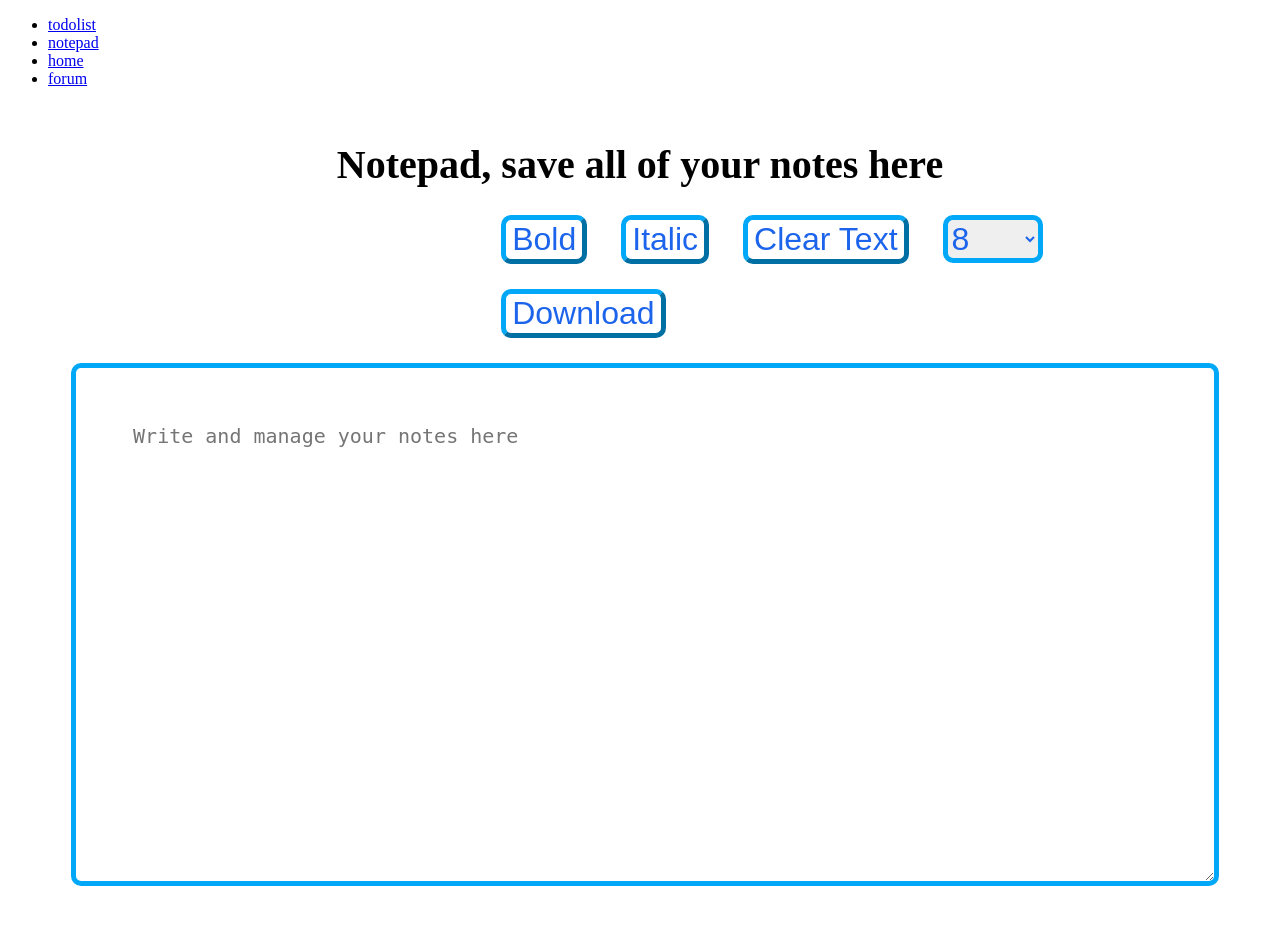
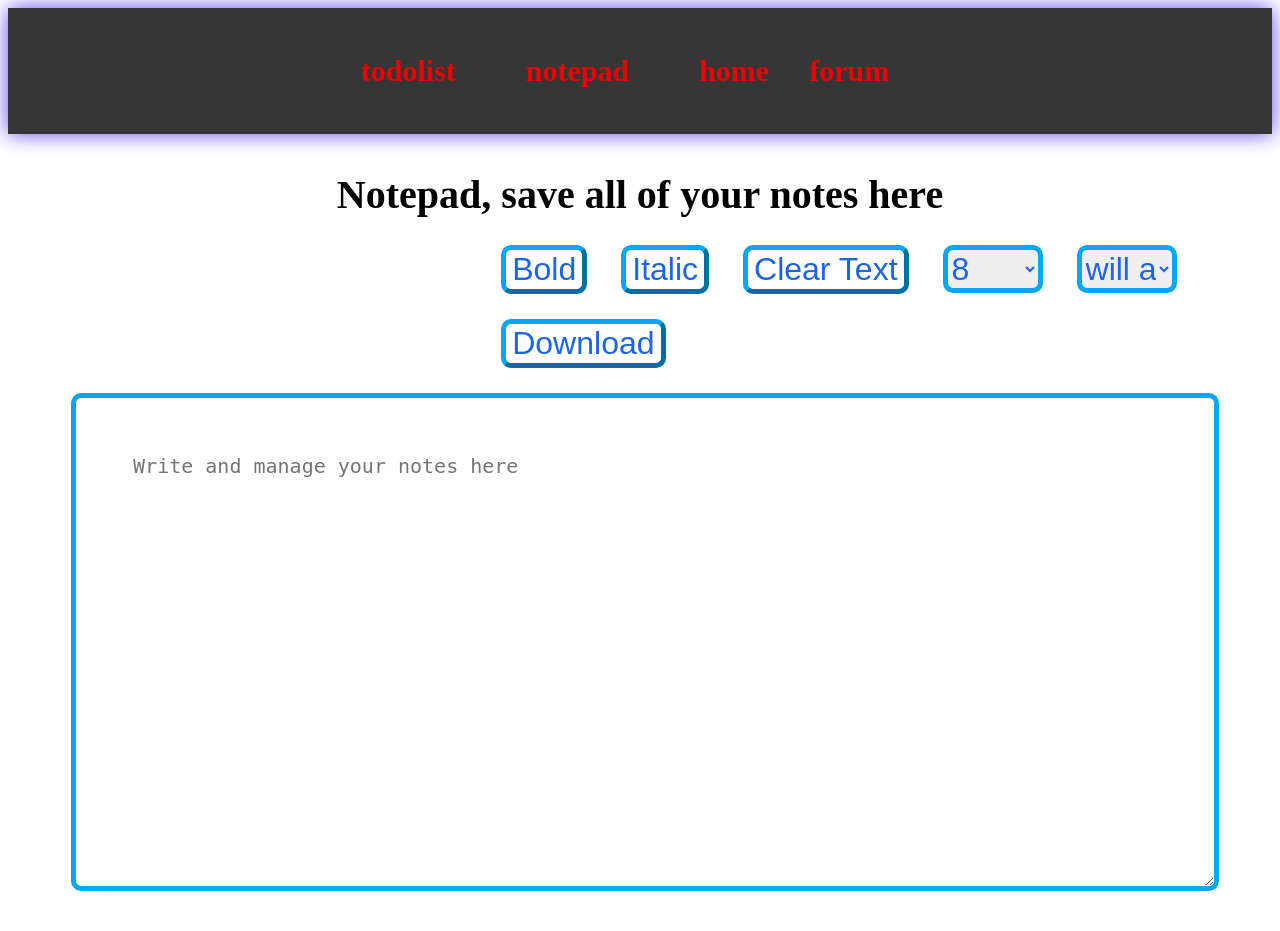
Before and after one commit to PRO-grammersss/Edu-hub, a Python web app: template notepad/templates/notepad.html in a window 1280 px wide. Before the commit the page ends 886 px from the top, so only its background shows below. Run offline with Jinja, Linux system fonts and the light colour scheme; the template is opened without the code that fills it, so the values that code supplies are empty.

Commit message:
very good looking navigation page

```diff
--- a/notepad/templates/notepad.html
+++ b/notepad/templates/notepad.html
@@ -6,9 +6,9 @@
     <header>
         <ul>
             <li><a target="_blank" href="todolist.html">todolist</a></li>
-            <li><a target="_blank" href="notepad.html">notepad</a></li>
+            <li><a target="_blank" href="notepad/templates/notepad.html">notepad</a></li>
             <li><a target="_blank" href="index.html">home</a></li>
-            <li><a target="_blank" href="forum.html">forum</a></li>
+            <li><a target="_blank" href="/forum/template/forum.html">forum</a></li>
         </ul>
     </header>
 </head>
@@ -41,7 +41,17 @@
                 <option value='36'>36</option>
                 <option value='38'>38</option>
                 <option value='40'>40</option>
+                <option value='42'>42</option>
+                <option value='44'>44</option>
+                <option value='46'>46</option>
+                <option value='48'>48</option>
+                <option value='50'>50</option>
             </select>
+            <select id="changefontdropdown" onchange="javascript:fontchange()" class="changefont">
+                <option value='will add later'>will add later</option>
+                <option value='will add later'>will add later</option>
+                <option value='will add later'>will add later</option>
+                </select>
             <button onclick="saveTextAsFile(notesarea.value,'notes.txt')">Download</button>
         </div>
         <textarea id="notesarea" class="mainnotesarea" placeholder="Write and manage your notes here"></textarea>
--- a/notepad/templates/notepad.js
+++ b/notepad/templates/notepad.js
@@ -36,3 +36,9 @@ function fontsizechange() {
     };
 
 }
+
+function fontchange() {
+
+
+
+}
--- a/notepad/templates/notepadstyle.css
+++ b/notepad/templates/notepadstyle.css
@@ -8,6 +8,17 @@
 }
 
 .fontsize {
+    color: rgb(27, 100, 235);
+    margin-left: 30px;
+    margin-bottom: 25px;
+    font-size: 32px;
+    border-radius: 10px;
+    width: 100px;
+    border-color: #00a8f7;
+    border-width: thick;
+}
+
+.changefont {
     color: rgb(27, 100, 235);
     margin-left: 30px;
     margin-bottom: 25px;
@@ -50,7 +61,45 @@ h1 {
 
 .mainnotesarea {
     width: 90%;
-    height: 400px;
+    height: 375px;
     justify-content: center;
     align-items: center;
 }
+
+header,
+ul {
+    display: flex;
+    flex-direction: row;
+    align-items: center;
+    justify-content: center;
+    padding: 15px 0;
+}
+
+header {
+    background-color: #000000c9;
+    box-shadow: 0 0 20px 0 #6246ea;
+}
+
+header ul li {
+    list-style-type: none;
+}
+
+header ul li:not(:nth-child(3)) {
+    margin-right: 30px;
+}
+
+header ul li a:hover {
+    transition: 0.1s all;
+    background-color: #000000d5;
+}
+
+header ul li a {
+    color: rgb(231, 5, 5);
+    font-weight: bold;
+    font-size: 30px;
+    outline: none;
+    text-decoration: none;
+    transition: 0.3s all;
+    padding: 13px 20px;
+    border-radius: 5px;
+}
```
